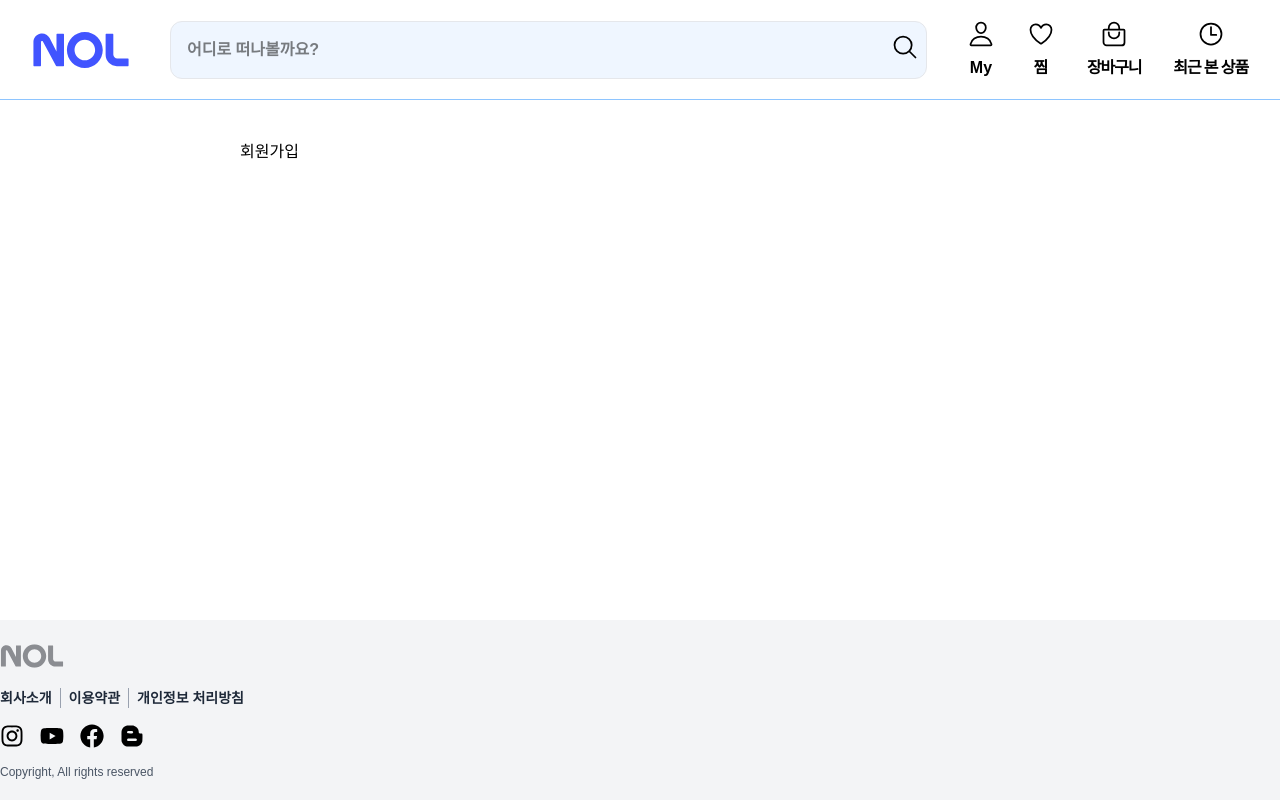
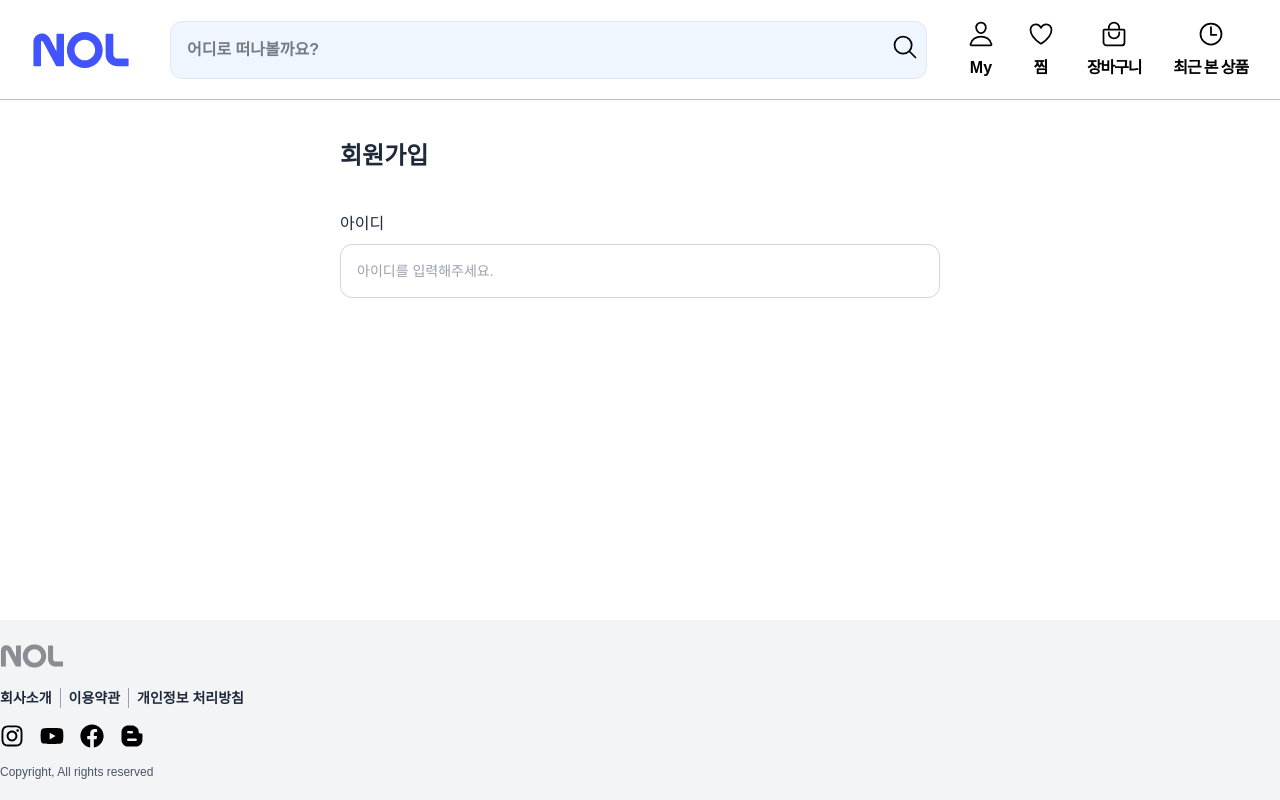
Before and after one commit to yerinchoi312-arch/lecture-yanolja-frontend, a React (Vite) app: page /register in a window 1280 px wide. Built offline with nearby package versions, Linux system fonts and the light colour scheme; the HTML template or start-up script is replaced by a standard one.

Commit message:
회원가입 진행중-2

```diff
--- /dev/null
+++ b/src/components/Input.tsx
@@ -0,0 +1,34 @@
+import type { FieldError, UseFormRegisterReturn } from "react-hook-form";
+import { twMerge } from "tailwind-merge";
+import type { InputHTMLAttributes } from "react";
+
+interface InputProps extends InputHTMLAttributes<HTMLInputElement>{
+    fullWidth?: boolean;
+    label?: string;
+    registration?: UseFormRegisterReturn;
+    error?: FieldError;
+}
+
+function Input({ label, fullWidth = true, registration, error,className,...props }: InputProps) {
+    return (
+        <div className={twMerge([fullWidth && "w-full"])}>
+            {label && (
+                <label className={twMerge(["text-gray-800", "font-medium", "text-base","pb-2","block"])}>
+                    {label}
+                </label>
+            )}
+            <input
+                className={twMerge(
+                    ["w-full", "p-4","rounded-xl"],
+                    ["border", "border-gray-300", "text-sm"],
+                    ["focus:outline-none", "focus:border-black"],
+                    ["transition-all", "placeholder:text-gray-400"],
+                    className,)}
+                {...props}
+                {...registration}
+            />
+            {error && <p className={"mt-2 text-red-500 text-sm"}>{error.message}</p>}
+        </div>
+    );
+}
+export default Input;
--- a/src/pages/Register.tsx
+++ b/src/pages/Register.tsx
@@ -1,13 +1,23 @@
 import { twMerge } from "tailwind-merge";
+import Input from "../components/Input.tsx";
+import { useForm } from "react-hook-form";
+import type { RegisterFromType } from "../type/user.ts";
 
 function Register() {
+    const {register,handleSubmit}=useForm<RegisterFromType>();
+    const onSubmit = () => {
+
+    }
     return (
         <div
             className={twMerge(
                 ["flex", "flex-col", "gap-10", "py-10"],
-                ["max-w-[800px]", "w-full", "mx-auto"],
+                ["max-w-[600px]", "w-full", "mx-auto"],
             )}>
-            회원가입
+            <h3 className={"text-2xl font-bold text-gray-800"}>회원가입</h3>
+            <form onSubmit={handleSubmit(onSubmit)}>
+                <Input label={"아이디"} placeholder={"아이디를 입력해주세요."} registration={register("username")}/>
+            </form>
         </div>
     );
 }
--- /dev/null
+++ b/src/type/user.ts
@@ -0,0 +1,25 @@
+export interface RegisterFromType{
+    username: string;
+    name: string;
+    email: string;
+    password: string;
+    password_confirm: string;
+    phone: string;
+    birthdate: string;
+    gender:"MALE"|"FEMALE"
+}
+export interface User{
+    username: string;
+    name: string;
+    email: string;
+    password: string;
+    password_confirm: string;
+    phone: string;
+    birthdate: string;
+    gender:"MALE"|"FEMALE"
+}
+
+export interface LoginFromType{
+    username: string;
+    password: string;
+}
```
Also changed, not shown: src/api/auth.api.ts (added).
